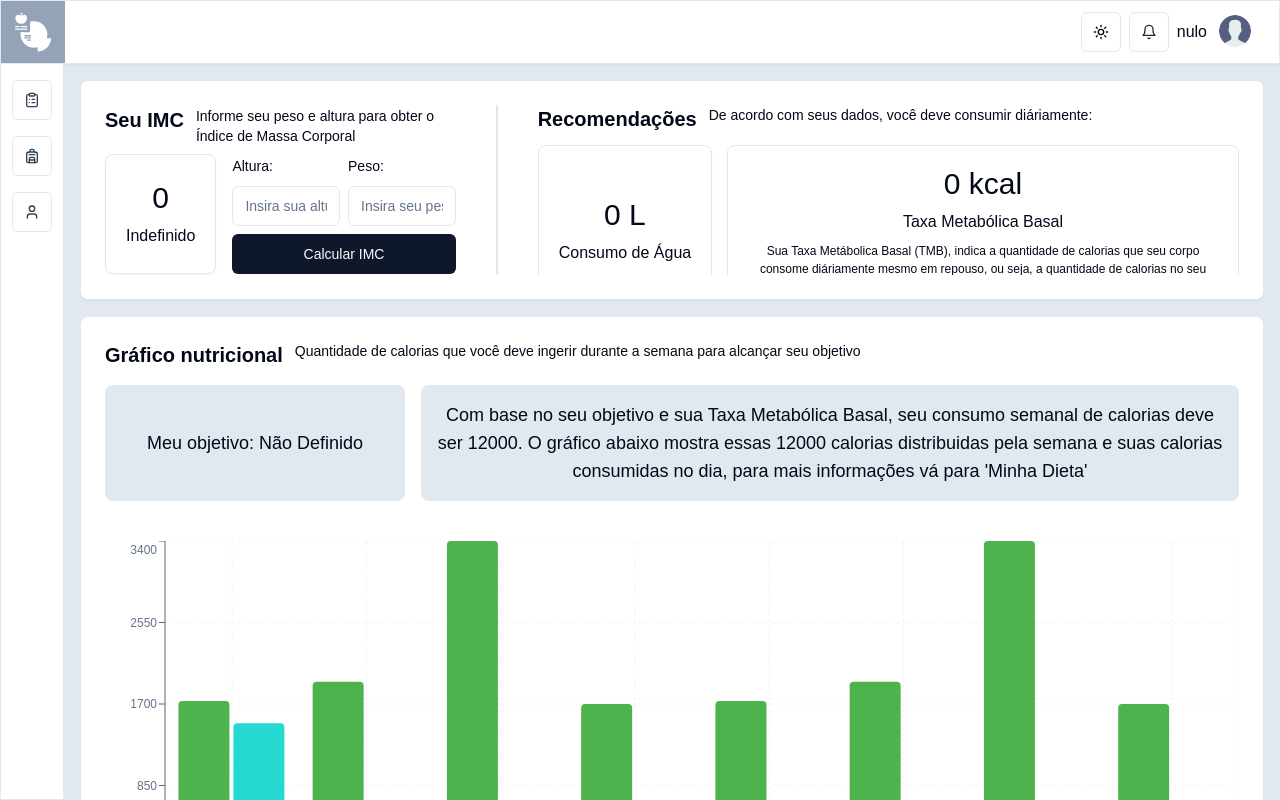
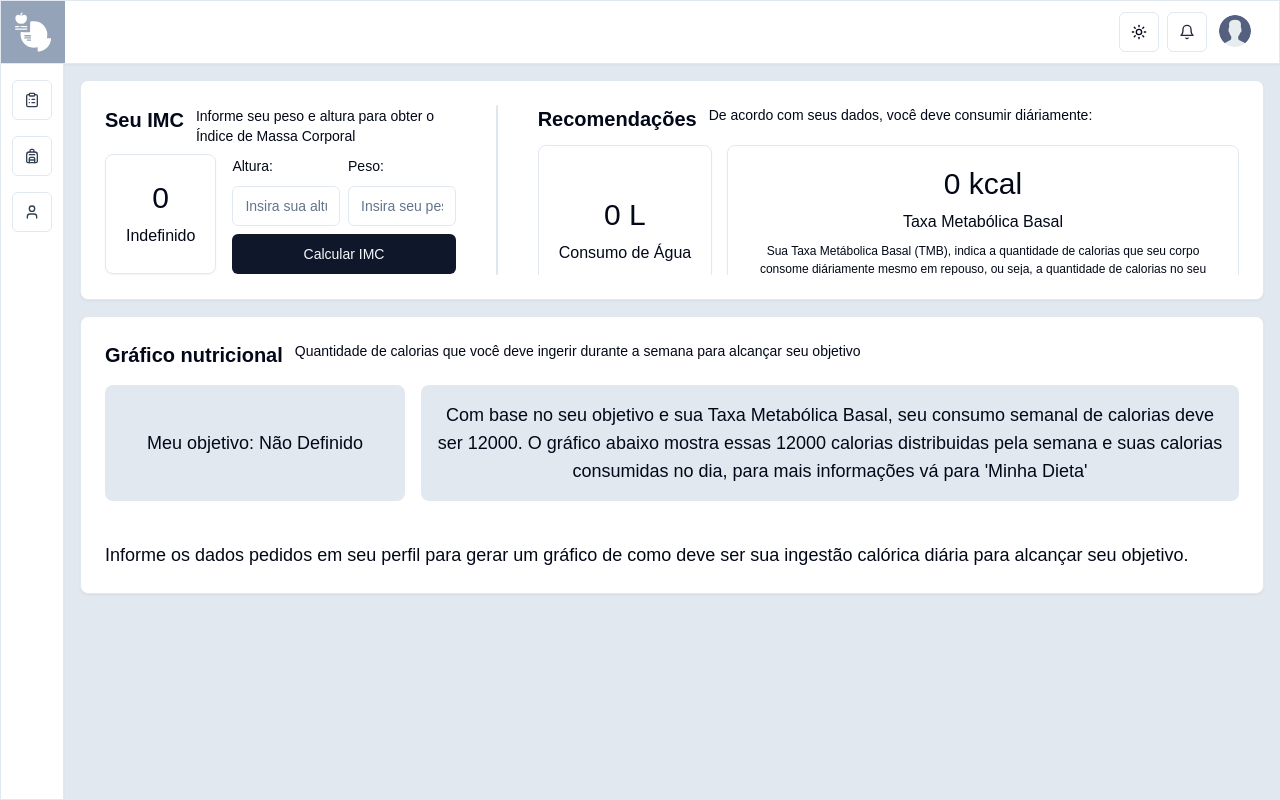
Before and after one commit to Paulo-Mikhael/nutri-plus-dashboard, a Next.js app: page / in a window 1280 px wide. Built offline with nearby package versions, Linux system fonts and the light colour scheme.

Commit message:
Mostrando gráfico

```diff
--- a/components/ChartCard/CaloriesChart/index.tsx
+++ b/components/ChartCard/CaloriesChart/index.tsx
@@ -7,40 +7,30 @@ import {
   ChartLegendContent,
   ChartTooltip,
   ChartTooltipContent,
-  type ChartConfig,
 } from "../../ui/chart";
-
-interface CaloriesChartInfo {
-  day: string;
-  goal: number;
-  myKcal: number;
-}
+import { caloriesChartConfig } from "@/data/calories-chart-data";
+import { useGetUserCalories } from "@/hooks/use-get-user-calories";
+import { getChartByWeeklyCalories } from "@/utils/getChartByWeeklyCalories";
 
 export function CaloriesChart() {
-  const chartData: CaloriesChartInfo[] = [
-    { day: "21 de outubro", goal: 1731, myKcal: 1500 },
-    { day: "22 de outubro", goal: 1931, myKcal: 0 },
-    { day: "23 de outubro", goal: 3400, myKcal: 0 },
-    { day: "24 de outubro", goal: 1700, myKcal: 0 },
-    { day: "25 de outubro", goal: 1731, myKcal: 0 },
-    { day: "26 de outubro", goal: 1931, myKcal: 0 },
-    { day: "27 de outubro", goal: 3400, myKcal: 0 },
-    { day: "28 de outubro", goal: 1700, myKcal: 0 },
-  ];
-  const chartConfig = {
-    goal: {
-      label: "Meta",
-    },
-    myKcal: {
-      label: "Minhas Calorias",
-    },
-  } satisfies ChartConfig;
+  const userCalories = useGetUserCalories();
+
+  if (!userCalories) {
+    return (
+      <p className="text-lg">
+        Informe os dados pedidos em seu perfil para gerar um gráfico de como deve ser sua ingestão
+        calórica diária para alcançar seu objetivo.
+      </p>
+    );
+  }
+
+  const userWeelkyCaloriesChart = getChartByWeeklyCalories(userCalories.weeklyCalories);
 
   return (
-    <ChartContainer config={chartConfig} className="max-w-[100%] max-h-96">
+    <ChartContainer config={caloriesChartConfig} className="max-w-[100%] max-h-96">
       <BarChart
         accessibilityLayer
-        data={chartData}
+        data={userWeelkyCaloriesChart}
         margin={{ left: 0, right: 0, top: 0, bottom: 0 }}
       >
         <CartesianGrid vertical={true} strokeDasharray="3 3" />
--- a/components/Header/UserPerfilButton.tsx
+++ b/components/Header/UserPerfilButton.tsx
@@ -8,16 +8,12 @@ import { Button } from "../ui/button";
 import { UserInfosDialog } from "../UserInfosDialog";
 import Image from "next/image";
 import { useUserGender } from "@/hooks/use-user-gender";
-import { useUserStore } from "@/hooks/state/store";
 
 export function UserPerfilButton() {
   const userGender = useUserGender();
-  const userSemanalCaloriesReturn = useUserStore((state) => state.getUserSemanalCalories);
-  const userSemanalCalories = userSemanalCaloriesReturn();
 
   return (
     <>
-      <p>{userSemanalCalories ? userSemanalCalories.semanalCalories : "nulo"}</p>
       <Tooltip tipText="Ver Perfil">
         <UserInfosDialog>
           <Button variant="ghost" size="icon">
--- /dev/null
+++ b/data/calories-chart-data.ts
@@ -0,0 +1,22 @@
+import type { ChartConfig } from "@/components/ui/chart";
+import type { CaloriesChartInfo } from "@/types/CaloriesChartInfo";
+
+export const caloriesChartConfig = {
+  goal: {
+    label: "Meta",
+  },
+  myKcal: {
+    label: "Minhas Calorias",
+  },
+} satisfies ChartConfig;
+
+export const caloriesChartData: CaloriesChartInfo[] = [
+  { day: "21 de outubro", goal: 1731, myKcal: 1500 },
+  { day: "22 de outubro", goal: 1931, myKcal: 0 },
+  { day: "23 de outubro", goal: 3400, myKcal: 0 },
+  { day: "24 de outubro", goal: 1700, myKcal: 0 },
+  { day: "25 de outubro", goal: 1731, myKcal: 0 },
+  { day: "26 de outubro", goal: 1931, myKcal: 0 },
+  { day: "27 de outubro", goal: 3400, myKcal: 0 },
+  { day: "28 de outubro", goal: 1700, myKcal: 0 },
+];
--- /dev/null
+++ b/hooks/use-get-user-calories.tsx
@@ -0,0 +1,10 @@
+import type { GetWeeklyCaloriesReturn } from "@/types/GetSemanalCaloriesReturn";
+import { useUserStore } from "./state/store";
+
+export function useGetUserCalories(): GetWeeklyCaloriesReturn | null {
+  const userWeeklyCalories = useUserStore((state) => state.getUserWeeklyCalories);
+
+  if (!userWeeklyCalories) return null;
+
+  return userWeeklyCalories();
+}
--- /dev/null
+++ b/types/CaloriesChartInfo.ts
@@ -0,0 +1,5 @@
+export type CaloriesChartInfo = {
+  day: string;
+  goal: number;
+  myKcal: number;
+};
--- a/types/GetSemanalCaloriesReturn.ts
+++ b/types/GetSemanalCaloriesReturn.ts
@@ -1,5 +1,5 @@
-export type GetSemanalCaloriesReturn = {
-  semanalCalories: number;
+export type GetWeeklyCaloriesReturn = {
+  weeklyCalories: number;
   dailyCalories: DailyCalories;
 };
 
--- /dev/null
+++ b/utils/getChartByWeeklyCalories.ts
@@ -0,0 +1,25 @@
+import type { CaloriesChartInfo } from "@/types/CaloriesChartInfo";
+
+export function getChartByWeeklyCalories(weeklyCalories: number): CaloriesChartInfo[] {
+  const dailyCalories = parseFloat((weeklyCalories / 7).toFixed(0));
+  const userCaloriesChart: CaloriesChartInfo[] = [];
+  const days = [
+    "21 de outubro",
+    "22 de outubro",
+    "23 de outubro",
+    "24 de outubro",
+    "25 de outubro",
+    "26 de outubro",
+    "27 de outubro",
+  ];
+
+  for (let i = 0; i < 7; i++) {
+    userCaloriesChart.push({
+      day: days[i],
+      goal: dailyCalories,
+      myKcal: 0,
+    });
+  }
+
+  return userCaloriesChart;
+}
--- a/utils/getUserSemanalCalories.ts
+++ b/utils/getUserSemanalCalories.ts
@@ -1,9 +1,9 @@
 import { useUserBMRData } from "@/hooks/use-user-bmr-data";
 import { useUserLevel } from "@/hooks/use-user-level";
 import { useUserObjective } from "@/hooks/use-user-objective";
-import type { GetSemanalCaloriesReturn } from "@/types/GetSemanalCaloriesReturn";
+import type { GetWeeklyCaloriesReturn } from "@/types/GetSemanalCaloriesReturn";
 
-export function getUserSemanalCalories(): GetSemanalCaloriesReturn | null {
+export function getUserWeeklyCalories(): GetWeeklyCaloriesReturn | null {
   let userGET = 0;
   const userBMRReturn = useUserBMRData();
   const userBMR = userBMRReturn.getBMR();
@@ -48,12 +48,12 @@ export function getUserSemanalCalories(): GetSemanalCaloriesReturn | null {
           strongDay: userGET * 1.1,
           lightDay: userGET * 0.8,
         },
-        semanalCalories: userGET * 1.1 * 4 * (userGET * 0.8 * 3), // 4 days of hard trainings and 3 days of light trainings
+        weeklyCalories: userGET * 1.1 * 4 + userGET * 0.8 * 3, // 4 days of hard trainings and 3 days of light trainings
       };
   }
 
   return {
     dailyCalories: userGET,
-    semanalCalories: userGET * 7,
+    weeklyCalories: userGET * 7,
   };
 }
```
Also changed, not shown: hooks/state/store.tsx (+4 -4 lines).
